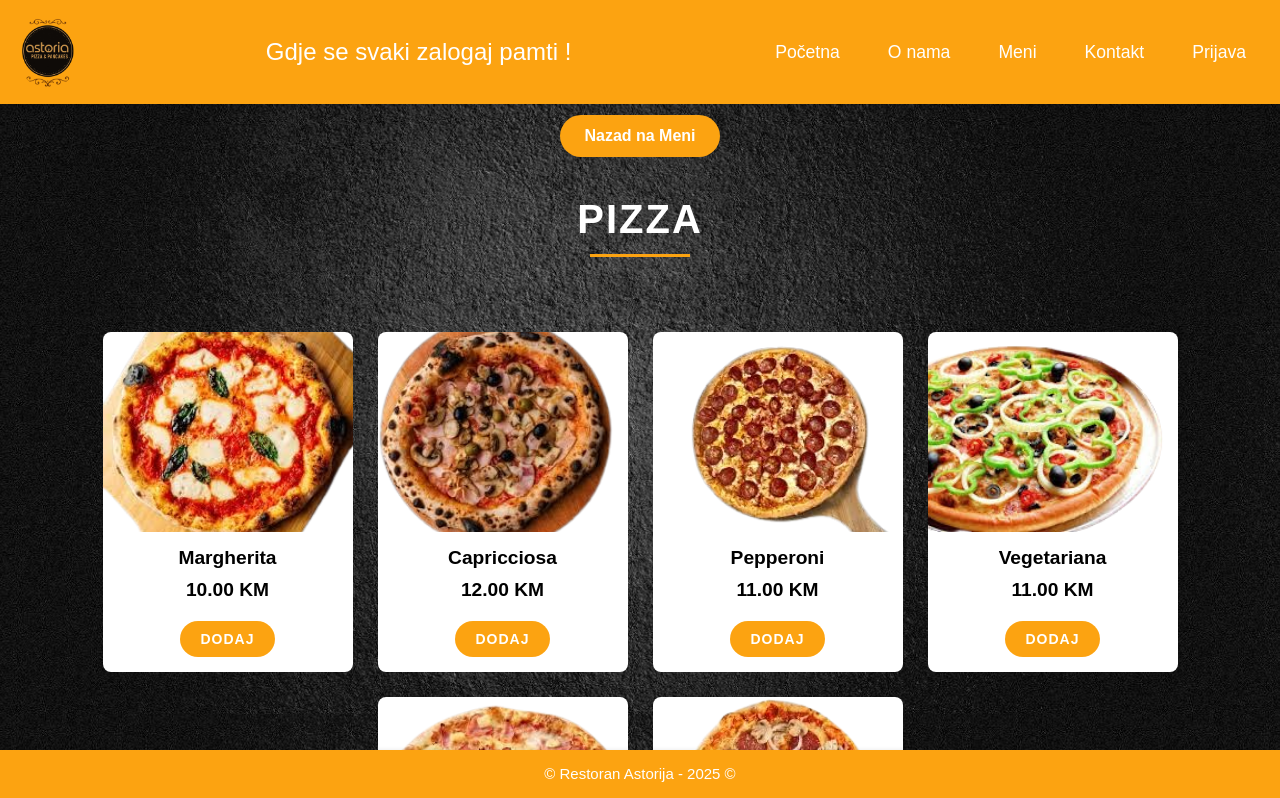
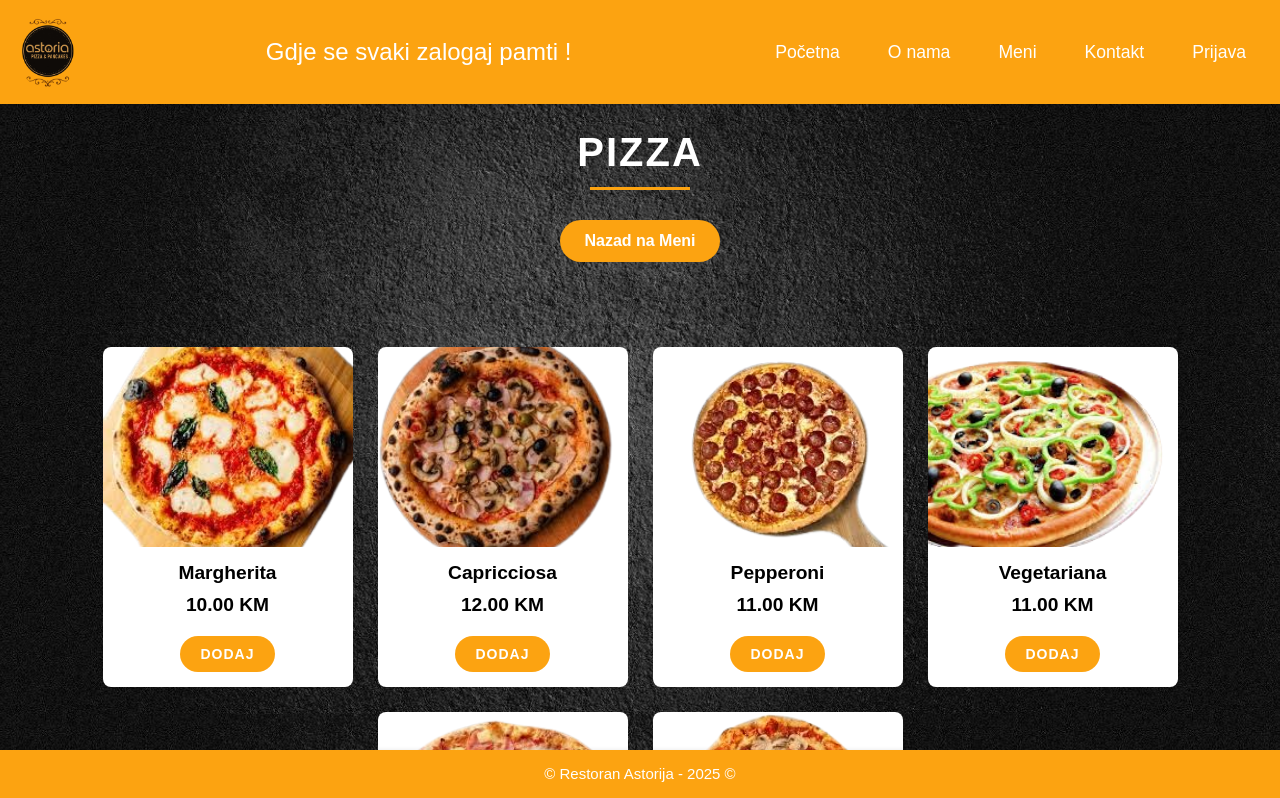
Before and after one commit to kemalbeganovic24/Restoran-Astoria, a React (Create React App) app: page /pizza in a window 1280 px wide. Shown: the top 798 px of the page. Built offline with nearby package versions, Linux system fonts and the light colour scheme.

Commit message:
Update PizzaPage.js

```diff
--- a/src/components/PizzaPage.js
+++ b/src/components/PizzaPage.js
@@ -22,10 +22,10 @@ function PizzaPage() {
 
     return (
         <div className="meni-container">
+         <h2 className="section-title">Pizza</h2>
             <button className="back-button" onClick={() => navigate('/meni')}>
                 Nazad na Meni
             </button>
-            <h2 className="section-title">Pizza</h2>
             <div className="menu-cards-container">
                 {pizzaJela.map((jelo, index) => (
                     <MenuCard
```
